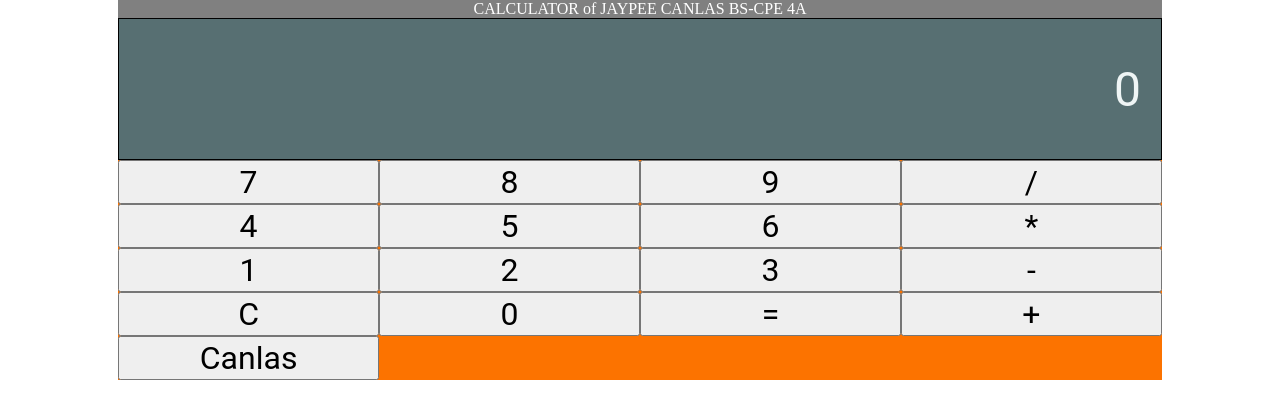
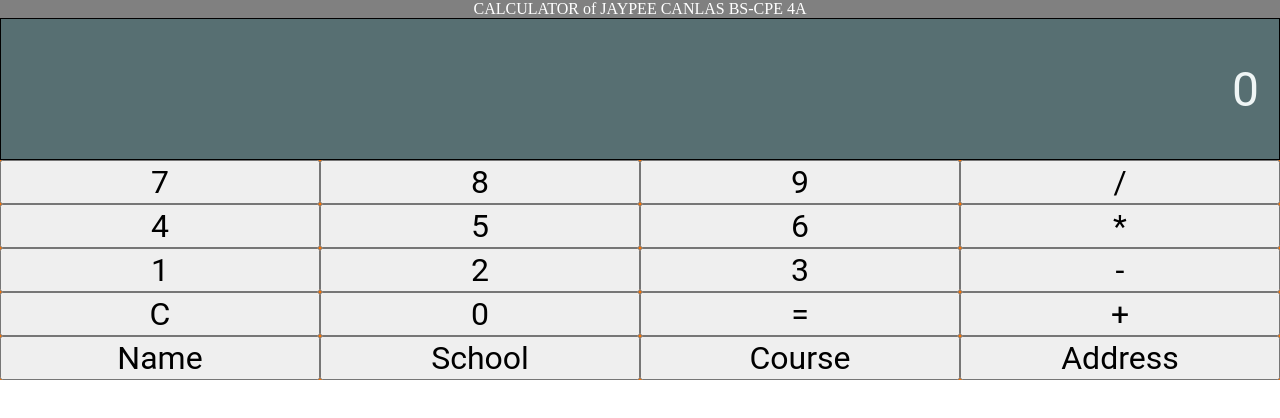
Before and after one commit to jpcnlss/my-app, a React (Create React App) app: page / in a window 1280 px wide. Shown: the top 418 px of the page. Built offline with nearby package versions, Linux system fonts and the light colour scheme.

Commit message:
Update App.js

```diff
--- a/src/App.js
+++ b/src/App.js
@@ -101,6 +101,25 @@ function App() {
 		 setDisp("JAYPEE CANLAS");
 
 	}
+
+	const schoolClickHandler = (e) => {
+		e.preventDefault();
+
+		 setDisp("University of the Assumption");
+
+	}
+	const courseClickHandler = (e) => {
+		e.preventDefault();
+
+		 setDisp("Computer Engineering");
+
+	}
+	const addressClickHandler = (e) => {
+		e.preventDefault();
+
+		 setDisp("Minalin Pampanga");
+
+	}
   return (
   <div className="Calculator">
   <div className="calculatorName">CALCULATOR of JAYPEE CANLAS BS-CPE 4A</div>
@@ -122,7 +141,11 @@ function App() {
       <Button label={0} onClick={numberClickHandler}/>
       <Button label={"="} onClick={equalClickHandler}/>
       <Button label={"+"} onClick={operatorClickHandler}/>
-      <Button label={"Canlas"} onClick={nameClickHandler}/>
+      <Button label={"Name"} onClick={nameClickHandler}/>
+      <Button label={"School"} onClick={schoolClickHandler}/>
+      <Button label={"Course"} onClick={courseClickHandler}/>
+      <Button label={"Address"} onClick={addressClickHandler}/>
+
      </div>
     </div>
 
```
